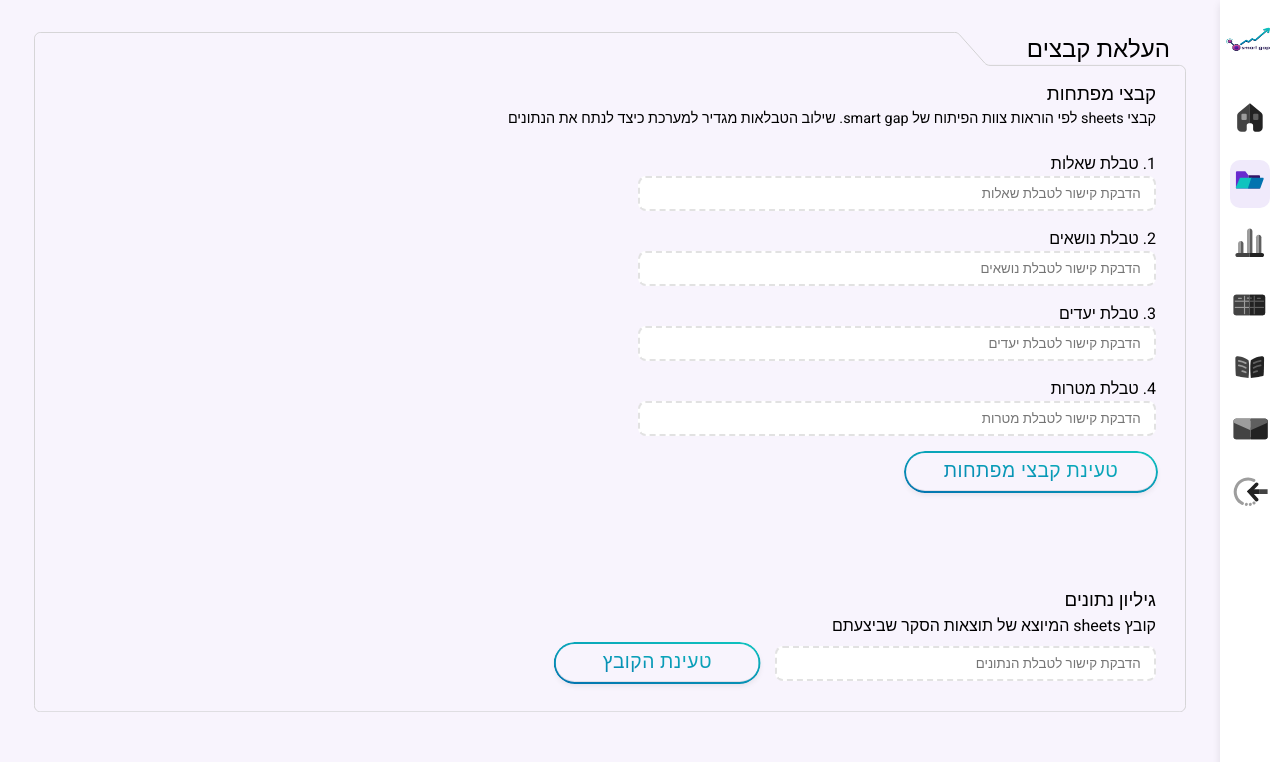
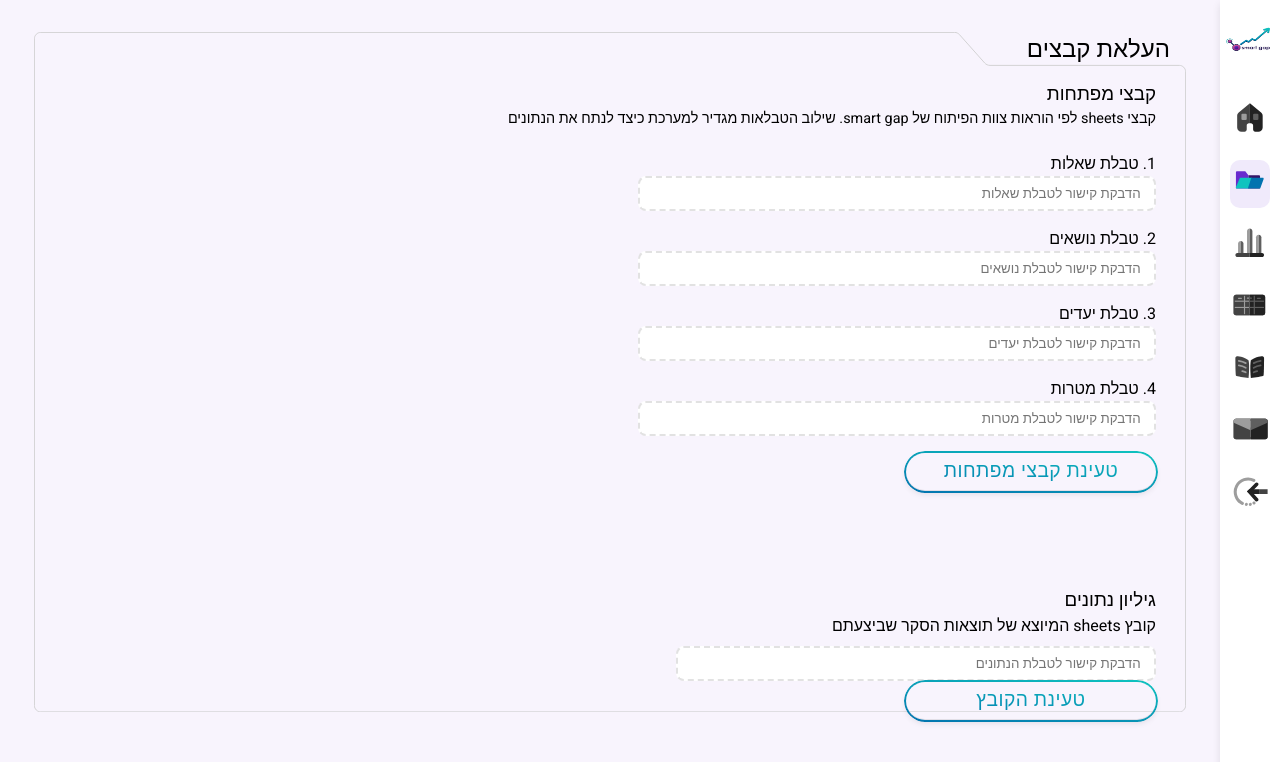
Before and after one commit to yossi-weinberger/Smart-gap, a Next.js app: page /upload-form in a window 1280 px wide. Shown: the top 762 px of the page. Built offline with nearby package versions, Linux system fonts and the light colour scheme; no server answers.

Commit message:
Extract the survey data form to SurveyData component

```diff
--- a/components/key-tables/KeyTables.jsx
+++ b/components/key-tables/KeyTables.jsx
@@ -38,12 +38,14 @@ export default function KeyTables({ tables, handleChange, data, clearTablesForm,
                     <div className="form-header">
                         <h3 className="form-headline rtl-text">קבצי מפתחות</h3>
                         {data ?
-                            <p className="description rtl-text">קליטת המערכת לקבצי המפתחות</p> :
+                            <p className="description rtl-text">קליטת המערכת לקבצי המפתחות</p>
+                            :
                             <p className="description rtl-text">קבצי sheets לפי הוראות צוות הפיתוח של smart gap. שילוב הטבלאות מגדיר למערכת כיצד לנתח את הנתונים</p>
                         }
                     </div>
 
-                    {data ? <DataPreview data={data} clearTablesForm={clearTablesForm} /> :
+                    {data ? <DataPreview data={data} clearTablesForm={clearTablesForm} />
+                        :
                         <>
                             {linkInputs.map((item, i) =>
                                 <div className="link-section" key={i}>
--- a/components/survey-data/surveyData.jsx
+++ b/components/survey-data/surveyData.jsx
@@ -1,9 +1,12 @@
 import './SurveyData.css'
-import Image from "next/image"
+import Image from 'next/image'
+import { LoaderBar } from '../loader-bar/LoaderBar'
 
-export default function SurveyData({ surveyData, handleChange, surveyDataLoadingStatus, clearSurveyForm }) {
+export default function SurveyData({ surveyData, handleChange, surveyDataLoadingStatus, clearSurveyForm, isLoadingSurveyData, onSubmit }) {
 
     return (
+        <form className="upload-form survey-form" onSubmit={onSubmit}>
+            <div className="survey-data-section">
                 <div className="link-section">
                     <h3 className="form-headline rtl-text">גיליון נתונים</h3>
                     <p className="description rtl-text">קובץ sheets המיוצא של תוצאות הסקר שביצעתם</p>
@@ -25,6 +28,7 @@ export default function SurveyData({ surveyData, handleChange, surveyDataLoading
                             </div>
                         </>
                         :
+                        <>
                             <input className="link-input"
                                 type="text"
                                 name="surveyData"
@@ -32,7 +36,13 @@ export default function SurveyData({ surveyData, handleChange, surveyDataLoading
                                 value={surveyData}
                                 onChange={(e) => handleChange(e, 'survey')}
                                 required />
+                            <button className="btn load-btn"><span>טעינת הקובץ</span></button>
+                        </>
                     }
                 </div>
+            </div>
+            {!!isLoadingSurveyData.progress &&
+                <LoaderBar progress={isLoadingSurveyData.progress} />}
+        </form>
     )
 }
--- a/components/upload-form/DataUploadForm.jsx
+++ b/components/upload-form/DataUploadForm.jsx
@@ -137,19 +137,13 @@ export default function DataUploadForm() {
                     isLoadingTables={isLoadingTables}
                 />
 
-                <form className="upload-form survey-form" onSubmit={handleSubmitSurveyData}>
-                    <div className="survey-data-section">
-                        <SurveyData surveyData={surveyData}
-                            handleChange={handleChange}
-                            surveyDataLoadingStatus={surveyDataLoadingStatus}
-                            clearSurveyForm={clearSurveyForm} />
-                        {!surveyDataLoadingStatus &&
-                            <button className="btn load-btn"><span>טעינת הקובץ</span></button>}
-                    </div>
-
-                    {!!isLoadingSurveyData.progress &&
-                        <LoaderBar progress={isLoadingSurveyData.progress} />}
-                </form>
+                <SurveyData surveyData={surveyData}
+                    handleChange={handleChange}
+                    surveyDataLoadingStatus={surveyDataLoadingStatus}
+                    clearSurveyForm={clearSurveyForm}
+                    onSubmit={handleSubmitSurveyData}
+                    isLoadingSurveyData={isLoadingSurveyData}
+                />
 
                 {combinedData && surveyDataLoadingStatus && (<button className="btn load-btn analyze-data-btn" onClick={analyzeData}>ביצוע ניתוח נתונים</button>)}
             </div>
```
Lines whose indentation alone changed are shown as unchanged.
